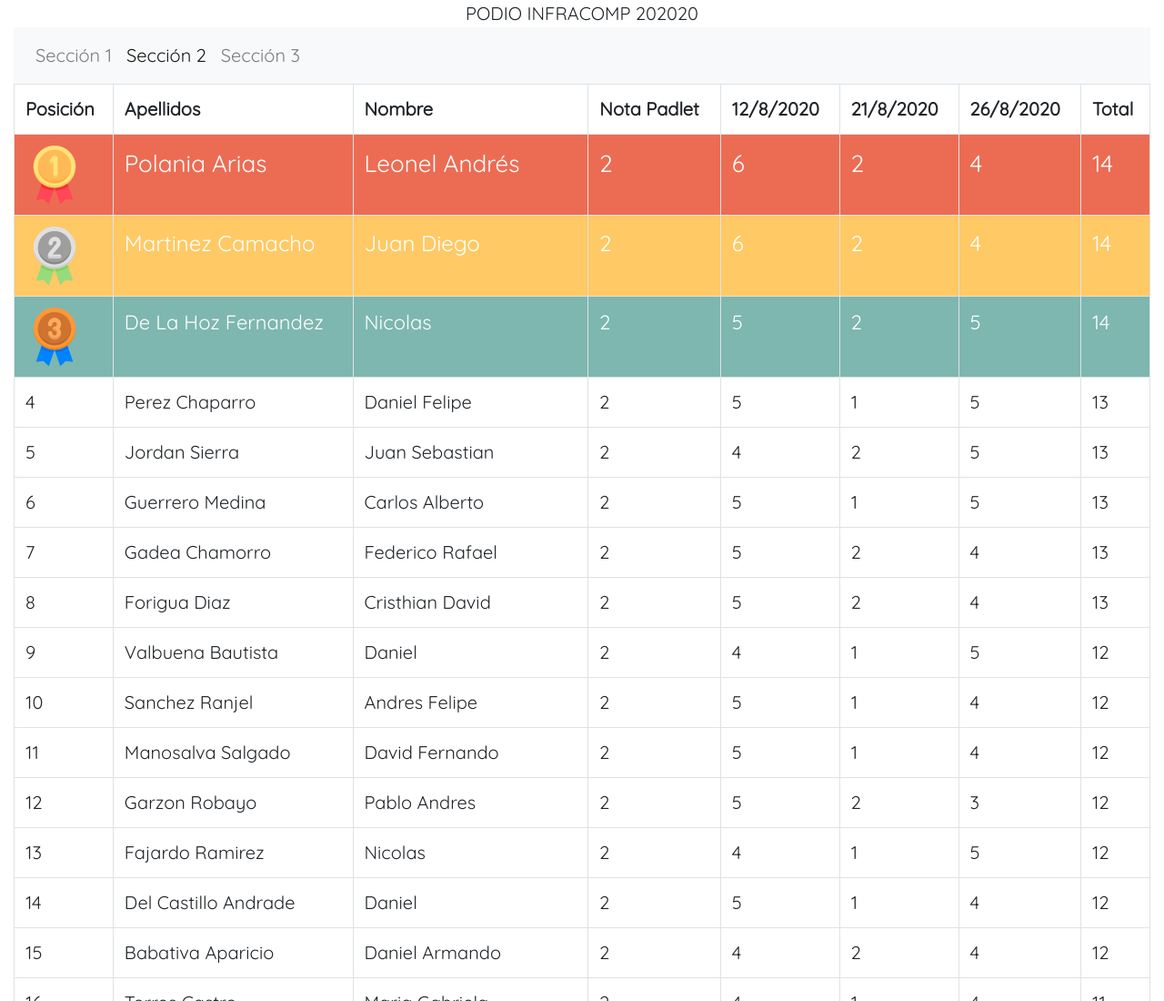
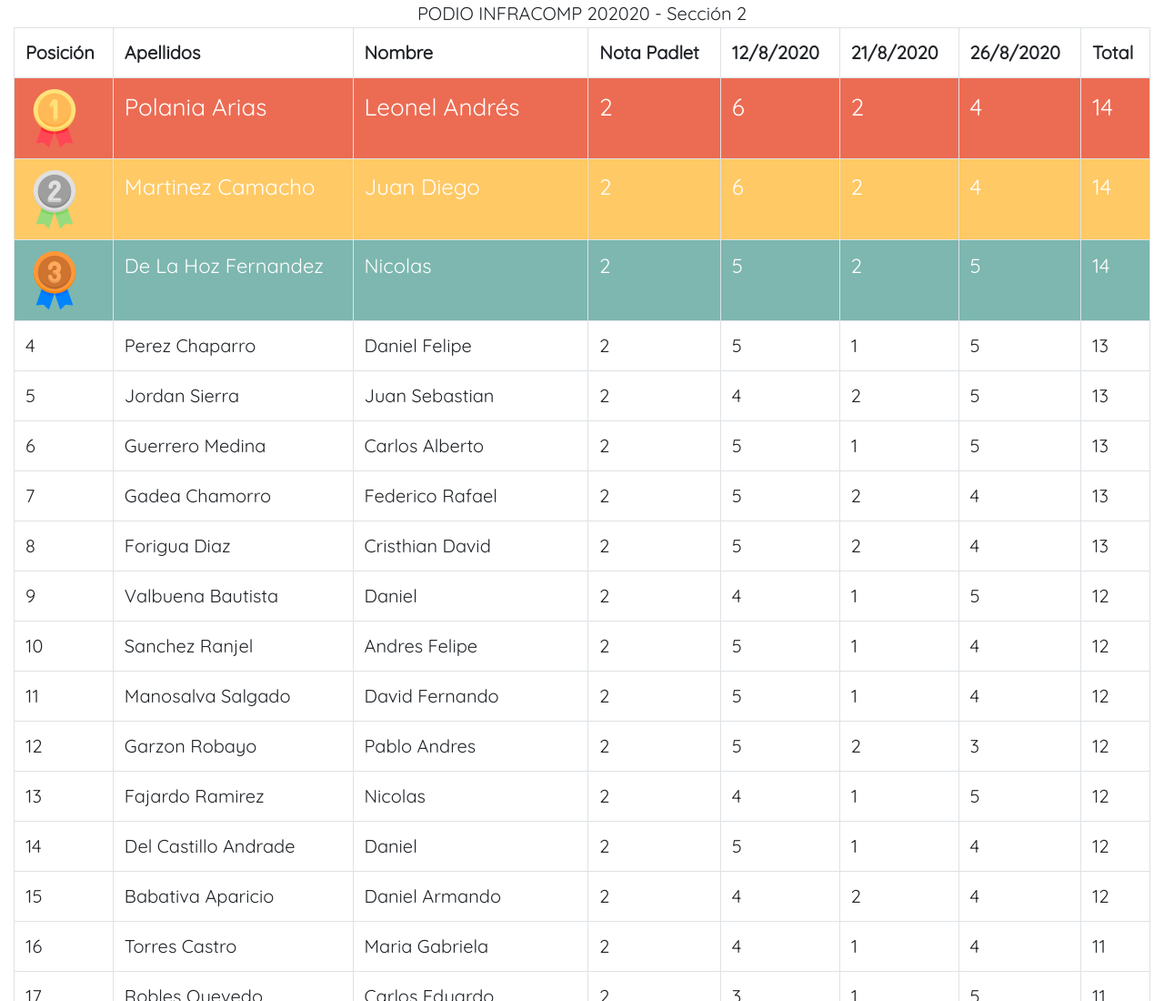
Before and after one commit to mjocampov/infracomp202020, a plain HTML site: page seccion2.html in a window 1280 px wide. Shown: the top 1100 px of the page at 91% size. Drawn offline with nearby package versions, Linux system fonts and the light colour scheme.

Commit message:
sin navbar

```diff
--- a/seccion2.html
+++ b/seccion2.html
@@ -37,33 +37,10 @@
   <!--Banner-->
     <div class="row">
       <div class="banner center">
-        PODIO INFRACOMP 202020
+        PODIO INFRACOMP 202020 - Sección 2
       </div>
     </div>
   <!--Banner-->
-
-  <!--NavBar-->
-    <nav class="navbar navbar-expand-lg navbar-light bg-light sticky-top">
-      <button class="navbar-toggler navbar-toggler-right" type="button" data-toggle="collapse"
-        data-target="#navbarSupportedContent" aria-controls="navbarSupportedContent" aria-expanded="false"
-        aria-label="Toggle navigation">
-        <span class="navbar-toggler-icon"></span>
-      </button>
-      <div class="collapse navbar-collapse" id="navbarSupportedContent">
-        <ul class="navbar-nav mr-auto">
-          <li class="nav-item">
-            <a class="nav-link" href="index.html">Sección 1</a>
-          </li>
-          <li class="nav-item active">
-            <a class="nav-link" href="seccion2.html">Sección 2</a>
-          </li>
-          <li class="nav-item">
-            <a class="nav-link" href="seccion3.html">Sección 3</a>
-          </li>
-        </ul>
-      </div>
-    </nav>
-  <!--NavBar-->
 
   <!--Sección 2-->
   <div id="students_table">
```
Also changed, not shown: index.html (+1 -24 lines), seccion3.html (+1 -24 lines).
